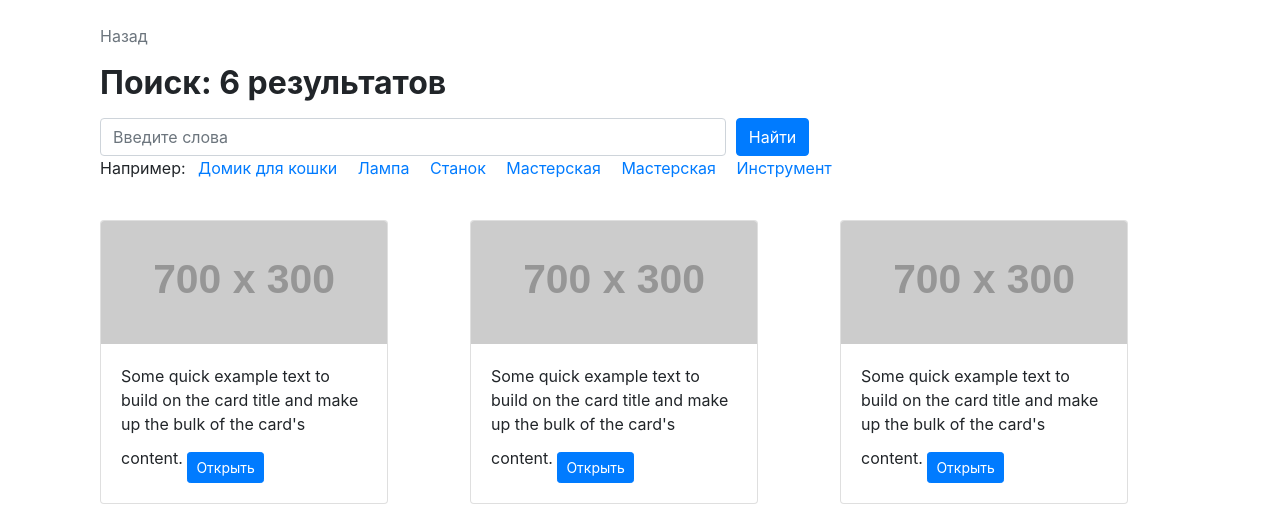
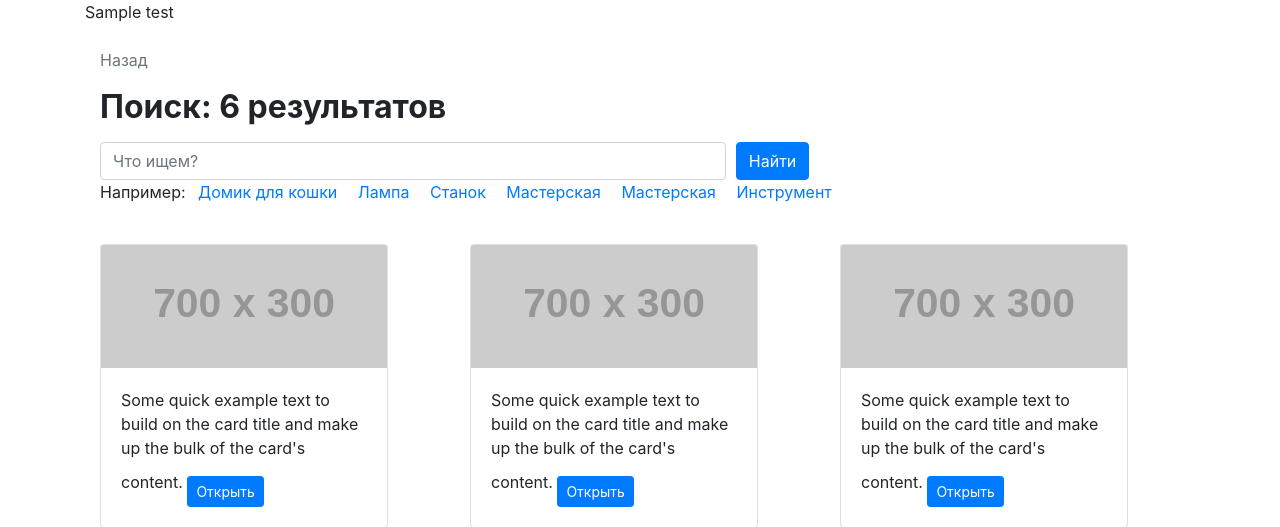
Before and after one commit to spaghetti-tornado88/Stepik, a Flask app: template templates/search.html in a window 1280 px wide. Shown: the part 56-583 px from the top of the page. Run offline with Flask 2, Linux system fonts and the light colour scheme; the template is opened without the code that fills it: most values are stand-ins (such as "Sample title", 1, 10 or a date in 2020); grey boxes labelled with a size stand in for pictures from a placeholder-image service; some libraries are stand-ins or nearby versions.

Commit message:
search.html changes

```diff
--- a/app.py
+++ b/app.py
@@ -1,4 +1,4 @@
-from flask import Flask, render_template
+from flask import Flask, render_template, request
 
 invite_string = """<h1>Привет, это Stepik Snow, портал по видео про сноубординг.</h1>
 <h3>Перейдите на /about чтобы посмотреть инфрмацию.</h3>
@@ -17,11 +17,11 @@ tags_list = ["новичку", "лекции", "кино", "уроки"]
 videos = {
     0: {"title": "Школа сноуборда. Урок 5 - подъемник и катание на склоне", "url": "bnUJW41aJOM",
         "tags": ["новичку", "уроки"]},
-    1: {"title": "Школа сноуборда. Урок 4 - Первые шаги на склоне", "url": "D7rJG5MBok",
+    1: {"title": "Школа сноуборда. Урок 4 - Первые шаги на склоне", "url": "-D7rJG5MBok",
         "tags": ["новичку", "уроки"]},
     2: {"title": "Школа сноуборда. Урок 6 - повороты с перекантовкой", "url": "R7axkU3NgkA",
         "tags": ["новичку", "уроки"]},
-    3: {"title": "Бюджет поездки на горнолыжный курорт. Почему время дороже денег?", "url": "bnUJW41aJOM",
+    3: {"title": "Бюджет поездки на горнолыжный курорт. Почему время дороже денег?", "url": "TrSvHNkyEsA",
         "tags": ["лекции"]},
     4: {"title": "Школа сноуборда. Урок 7 - базовые элементы фристайла", "url": "GSQ4iG6t-Fs",
         "tags": ["новичку", "уроки"]},
@@ -105,11 +105,11 @@ def playlist_item(playlist_id, video_id):
     #
     # else:
     #     return page_not_found(404)
-    return render_template('playlist.html', playlist=playlists.get(int(playlist_id)), videos=videos, video=videos.get(int(video_id)), playlist_id=playlist_id, video_id=video_id)
+    return render_template('playlist.html', playlist=playlists.get(int(playlist_id)), videos=videos,
+                           video=videos.get(int(video_id)), playlist_id=playlist_id, video_id=video_id)
 
 
 @app.route('/search')
-@app.route('/find')
 def search():
     """ Поиск по слову. Ищет в названии видео или в тегах к нему"""
     # return_string = ''
@@ -121,7 +121,8 @@ def search():
     # if return_string == '':
     #     return_string = 'Таких видео у нас нет!'
     # return return_string
-    return render_template('search.html')
+    test = request.args.get('q')
+    return render_template('search.html', test=test)
 
 # Подумал над логикой в проекте и реализовал систему тегов
 @app.route('/tags/<tag_title>')
@@ -138,4 +139,4 @@ def tags(tag_title):
         return page_not_found(404)
 
 
-app.run('0.0.0.0',8888)
+app.run('0.0.0.0', 8888)
--- a/templates/main.html
+++ b/templates/main.html
@@ -33,7 +33,7 @@
               <h5 class="card-title pt-3 pl-3">{{ playlist.title }}</h5>
               <div class="card-body">
                   <a class="card-text">{{ playlist.title }}</a>
-                  <a href="/playlists/{{ key }}" class="btn btn-primary btn-sm mt-3 float-right">Смотреть</a>
+                  <a href="/playlist/{{ key }}/{{ playlists.get(key).videos[0] }}" class="btn btn-primary btn-sm mt-3 float-right">Смотреть</a>
               </div>
           </div>
       </div>
--- a/templates/playlist.html
+++ b/templates/playlist.html
@@ -14,8 +14,8 @@
 
         <div class="col-4">
             <nav class="nav flex-column mt-4">
-                {% for counter, vid_id in enumerate(playlist.videos, 1) %}
-                <a class="nav-link " href="/playlist/{{ playlist_id }}/{{ vid_id }}">{{ counter }}. {{ videos.get(vid_id).title }}</a>
+                {% for vid_id in playlist.videos %}
+                <a class="nav-link " href="/playlist/{{ playlist_id }}/{{ vid_id }}">{{ loop.index }}. {{ videos.get(vid_id).title }}</a>
                 {% endfor %}
             </nav>
         </div>
--- a/templates/search.html
+++ b/templates/search.html
@@ -1,5 +1,6 @@
 {% extends 'base.html' %}
 {% block container %}
+<p>{{ test }}</p>
 <div class="container">
 
     <div class="mt-4 mb-3"><a href="/" class="btn-outline-secondary">Назад</a></div>
@@ -7,11 +8,11 @@
     <form>
     <div class="form-row">
       <div class="col-7">
-        <input type="text" class="form-control" placeholder="Введите слова">
+        <input name="q" type="text" class="form-control" placeholder="Что ищем?">
       </div>
 
       <div class="col">
-        <input type="button" class="btn btn-primary" value="Найти">
+         <input name="v" type="button" class="btn btn-primary" value="Найти">
       </div>
     </div>
   </form>
```
Also changed, not shown: static/images/1.jpg (added), static/images/2.jpg (added), static/images/3.jpg (added), static/images/4.jpg (added), static/images/giphy.gif (added).
